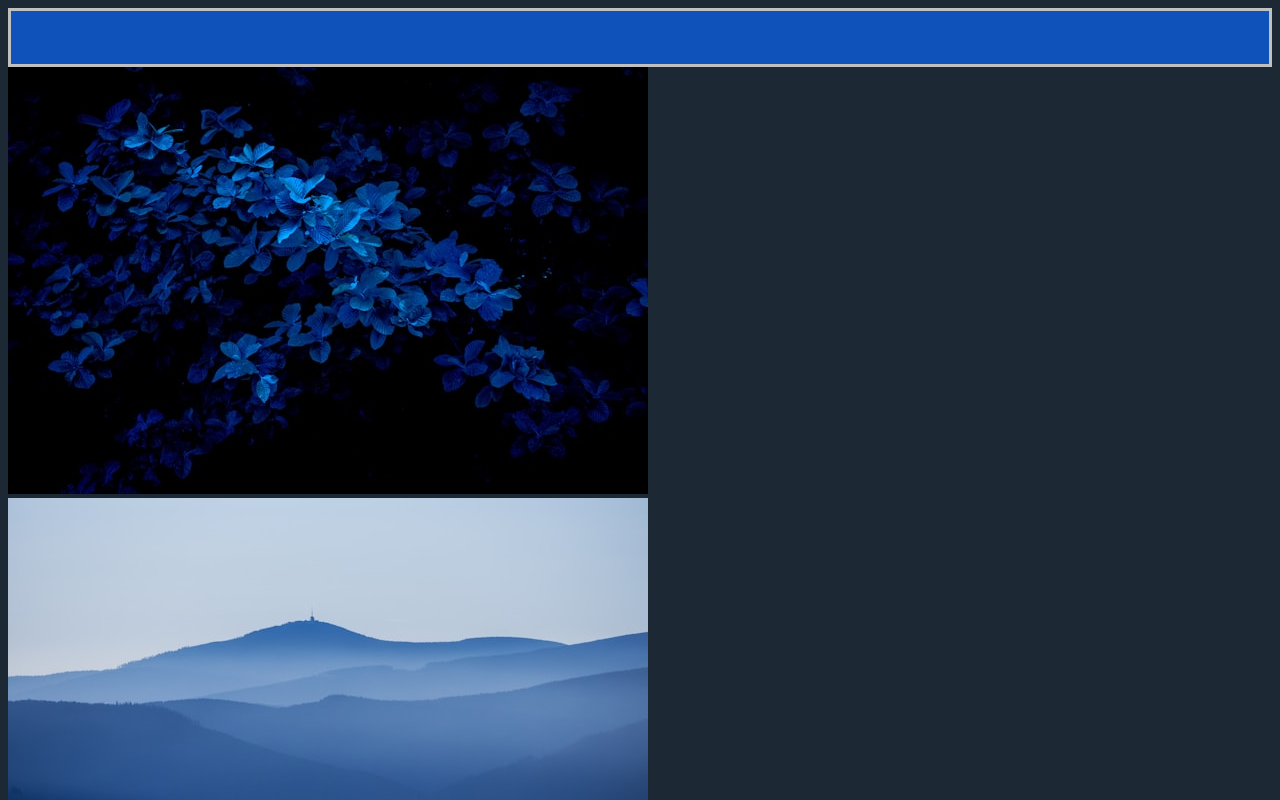
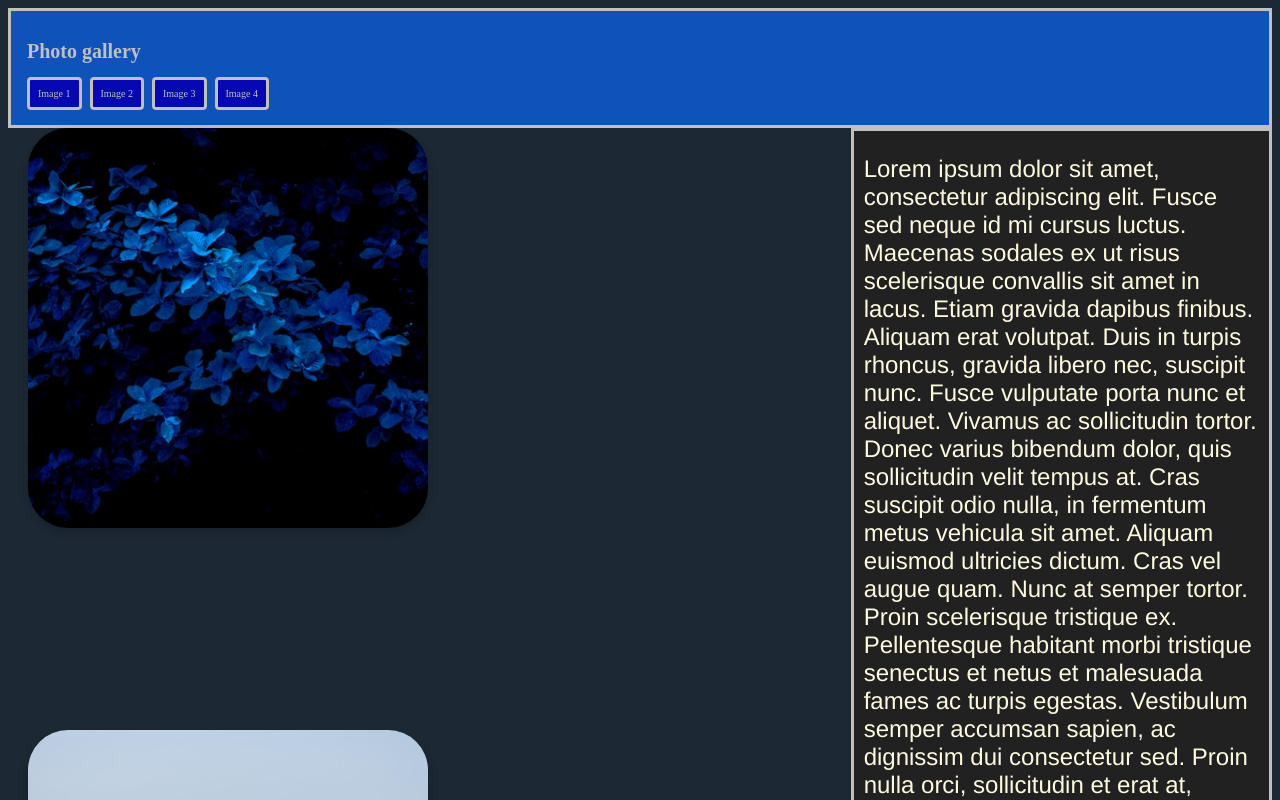
Before and after one commit to Pixel-Paladin123/photo-gallery, a plain HTML site: page index.html in a window 1280 px wide. Shown: the top 800 px of the page. Drawn offline with Linux system fonts and the light colour scheme.

Commit message:
add updates to index.html

```diff
--- a/index.html
+++ b/index.html
@@ -3,27 +3,41 @@
   <head>
     <meta charset="utf-8" />
     <meta name="viewport" content="width=device-width, initial-scale=1.0" />
-    <meta name="description" content="" />
-
-    <title></title>
-
+    <meta name="description" content="Website for a image gallery" />
+    <title>Photo gallery</title>
     <link rel="icon" href="" type="image/png" />
     <link rel="stylesheet" href="style.css" />
+    <link rel="stylesheet" href="stylephone.css">
   </head>
-  <body>
+  <body class="grid-container">
     <header>
-      <h1></h1>
-      <nav></nav>
-    </header>
-    <main>
-      <section>
-        <img src="media1.jpg"alt="A picture of blue flowers on a black background"/>
-        <img src="media2.jpg" alt="A picture of blue hills under white skys" />
-        <img src="media3.jpg" alt="A top down picture of a ocean view" />
-        <img src="media4.jpg" alt="Picture of a ice wall" />
+      <h1>Photo gallery</h1>
+      <nav>
+        <ul>
+          <li><a class="active" href="media1.jpg">Image 1</a></li>
+          <li><a href="media2.jpg">Image 2</a></li>
+          <li><a href="media3.jpg">Image 3</a></li>
+          <li><a href="media4.jpg">Image 4</a></li>
+        </ul>
+       </nav>
+      </header>
+    <main class="main-grid-container">
+      <section class="images-descriptions">
+        <div id="image1"><img src="media1.jpg"alt="A picture of blue flowers on a black background"/></div>
+        <div id="image2"><img src="media2.jpg" alt="A picture of blue hills under white skys" /></div>
+        <div id="image3"><img class="portrait" src="media3.jpg" alt="A top down picture of a ocean view" /></div>
+        <div id="image4"><img src="media4.jpg" alt="Picture of a ice wall" /></div>
       </section>
     </main>
-    <aside></aside>
+    <aside class="aside-grid-container">
+      <section id="aside-text">
+      <p>Lorem ipsum dolor sit amet, consectetur adipiscing elit. Fusce sed neque id mi cursus luctus. Maecenas sodales ex ut risus scelerisque convallis sit amet in lacus. Etiam gravida dapibus finibus. Aliquam erat volutpat. Duis in turpis rhoncus, gravida libero nec, suscipit nunc. Fusce vulputate porta nunc et aliquet. Vivamus ac sollicitudin tortor. Donec varius bibendum dolor, quis sollicitudin velit tempus at. Cras suscipit odio nulla, in fermentum metus vehicula sit amet. Aliquam euismod ultricies dictum.
+
+      Cras vel augue quam. Nunc at semper tortor. Proin scelerisque tristique ex. Pellentesque habitant morbi tristique senectus et netus et malesuada fames ac turpis egestas. Vestibulum semper accumsan sapien, ac dignissim dui consectetur sed. Proin nulla orci, sollicitudin et erat at, pellentesque varius mauris. Quisque dignissim facilisis sem, a mattis urna scelerisque vitae. Integer mauris mi, maximus et massa vel, imperdiet accumsan justo. Duis rutrum dictum volutpat. Sed condimentum libero ut luctus vulputate. Phasellus auctor molestie scelerisque.
+
+      Aliquam quis augue vitae ante sodales interdum. Ut vehicula quam felis, nec dictum ipsum maximus in. Sed ut lectus eros. Sed sagittis massa velit, at laoreet enim gravida vitae. In pharetra nulla tortor, ut placerat velit elementum eget. Nulla faucibus mattis metus, vel convallis mi porttitor ut. Suspendisse id nulla at magna lacinia euismod id sagittis nulla. In lacus elit, tincidunt et rhoncus et, pulvinar nec lectus. Aenean consectetur turpis in ante aliquet lobortis. Nulla facilisi. Orci varius natoque penatibus et magnis dis parturient montes, nascetur ridiculus mus. Pellentesque habitant morbi tristique senectus et netus et malesuada fames ac turpis egestas. Interdum et malesuada fames ac ante ipsum primis in faucibus. Integer porttitor ut ligula id ultricies. Maecenas sollicitudin risus hendrerit dui porttitor dictum.</p>
+      </section>
+    </aside>
     <footer>
       <p>
         Credit for all images atributed to
--- a/style.css
+++ b/style.css
@@ -9,7 +9,7 @@ body {background-color: #1c2833;}
     grid-template-columns: repeat(12,1fr);
 }
 header, footer {
-    grid-column: 1/13;
+    grid-column: 1/14;
     padding: 1rem;
     border-style: solid;
     border-color: silver;
@@ -81,7 +81,7 @@ nav {
 /* Aside */
 .aside-grid-container {
     display: grid;
-    grid-template-columns:repeat(5,1);
+    grid-template-columns: auto;
     font-family: 'Franklin Gothic Medium', 'Arial Narrow', Arial, sans-serif;
     font-size: 1.5rem;
 }
--- a/stylephone.css
+++ b/stylephone.css
@@ -4,7 +4,9 @@ body {
 section {display: flex;
 flex-direction: column;
 gap: 0.5rem;
-align-items: center;}
+align-items: center;
+
+}
 
 section img {max-width: 300px;}
 
@@ -14,7 +16,6 @@ section img {max-width: 300px;}
         display: grid;
         grid-template-columns: repeat(4, 1fr);
         grid-template-columns: auto;
-        background-color: green;
         display: flex;
         flex-direction: column;
         flex-wrap: wrap;
```
